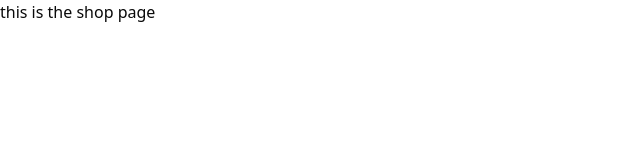
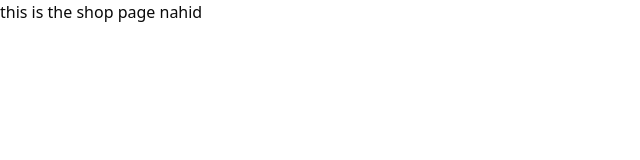
Before and after one commit to abjabbaragrncy/recall-app, a Next.js app: page /shop in a window 1280 px wide. Shown: the top 160 px of the page, without its empty margins (0-640 px from the left). Built offline with nearby package versions, Linux system fonts and the light colour scheme.

Commit message:
recall app

```diff
--- a/src/app/shop/page.tsx
+++ b/src/app/shop/page.tsx
@@ -1,11 +1,5 @@
-import React from 'react';
-
 const page = () => {
-    return (
-        <div>
-            this is the shop page
-        </div>
-    );
+  return <div>this is the shop page nahid</div>;
 };
 
 export default page;
```
